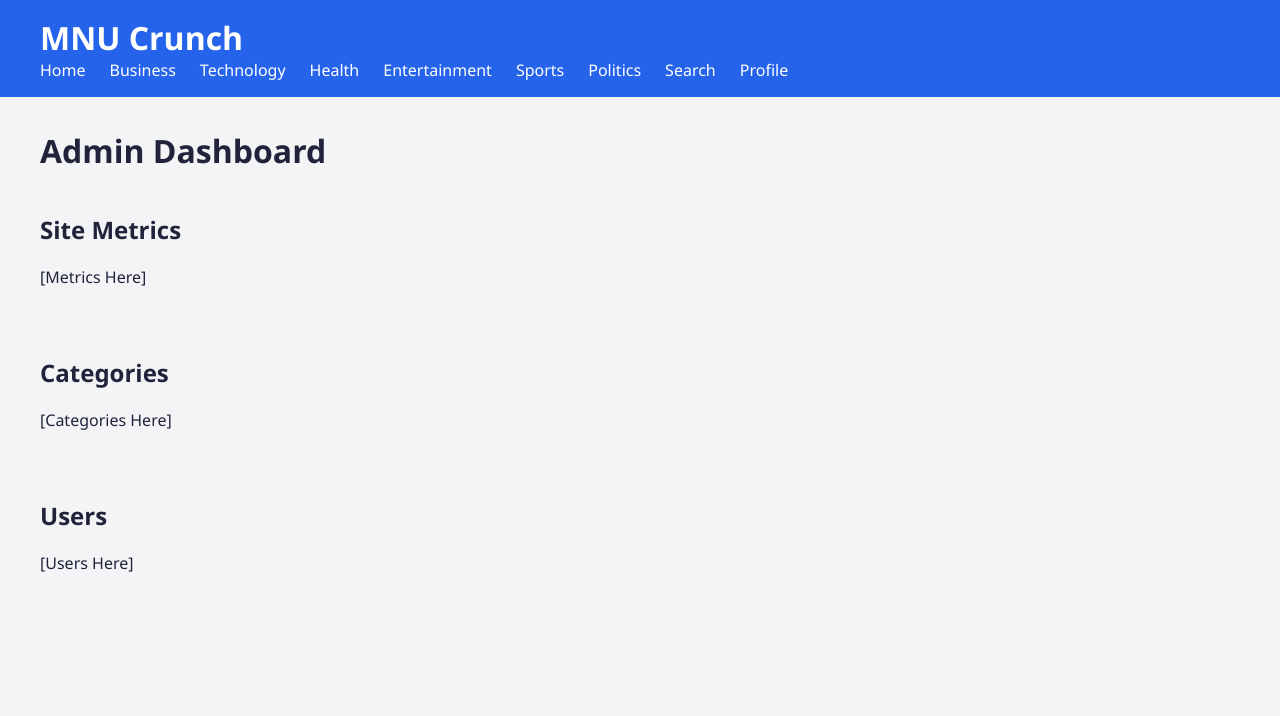
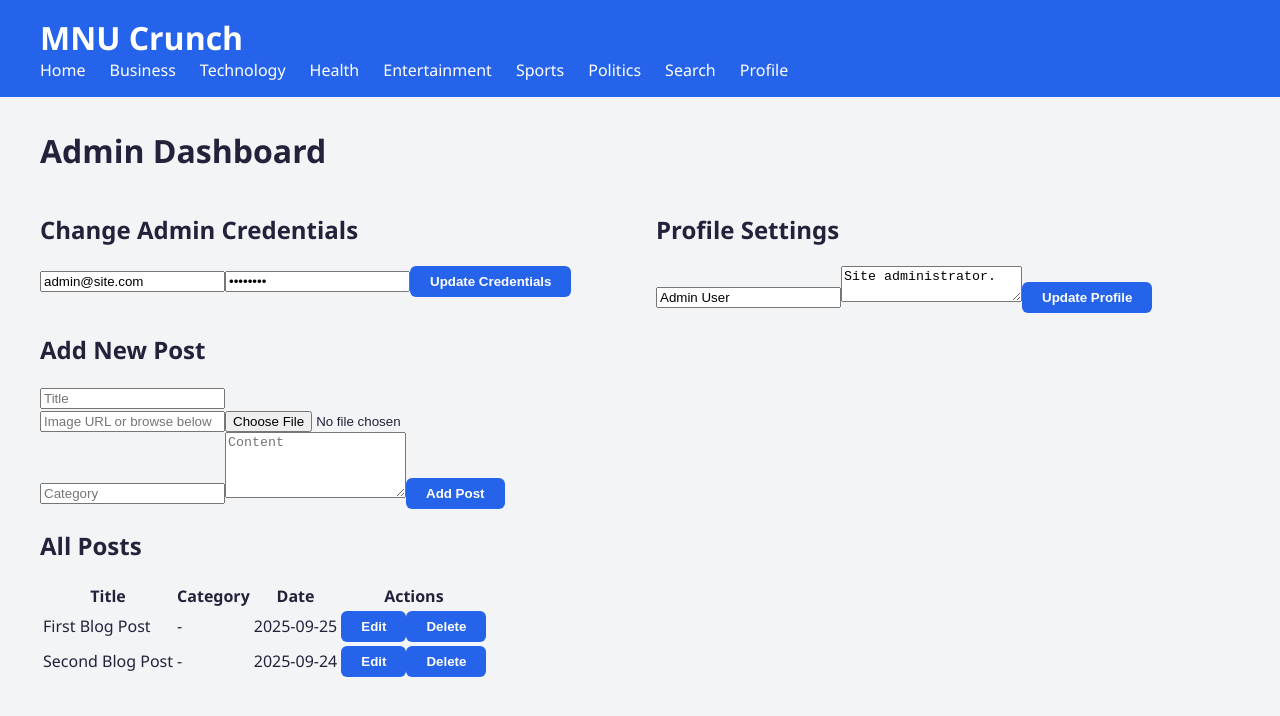
Before and after one commit to Okalmary254/mnu-tech-crunch, a React (Create React App) app: page /admin in a window 1280 px wide. Shown: the top 716 px of the page. Built offline with nearby package versions, Linux system fonts and the light colour scheme.

Commit message:
fixed reaction

```diff
--- a/src/pages/AdminDashboard.jsx
+++ b/src/pages/AdminDashboard.jsx
@@ -1,24 +1,152 @@
-import React from "react";
+import React, { useState } from "react";
+import { posts as initialPosts } from "../data";
+
 
 const AdminDashboard = () => {
+  const [admin, setAdmin] = useState({
+    email: "admin@site.com",
+    password: "admin123",
+    name: "Admin User"
+  });
+  const [profile, setProfile] = useState({
+    name: "Admin User",
+    bio: "Site administrator."
+  });
+  const [posts, setPosts] = useState(initialPosts);
+  const [editingPost, setEditingPost] = useState(null);
+  const [newPost, setNewPost] = useState({ title: "", content: "", image: "", category: "" });
+  const [imageFile, setImageFile] = useState(null);
+
+  // Admin credential change
+  const handleAdminChange = (e) => {
+    setAdmin({ ...admin, [e.target.name]: e.target.value });
+  };
+  const handleAdminSubmit = (e) => {
+    e.preventDefault();
+    alert("Admin credentials updated (mock only)");
+  };
+
+  // Profile change
+  const handleProfileChange = (e) => {
+    setProfile({ ...profile, [e.target.name]: e.target.value });
+  };
+  const handleProfileSubmit = (e) => {
+    e.preventDefault();
+    alert("Profile updated (mock only)");
+  };
+
+  // Add/Edit Post
+  const handlePostChange = (e) => {
+    setNewPost({ ...newPost, [e.target.name]: e.target.value });
+  };
+  const handleImageChange = (e) => {
+    const file = e.target.files[0];
+    if (file) {
+      setImageFile(file);
+      const reader = new FileReader();
+      reader.onloadend = () => {
+        setNewPost((prev) => ({ ...prev, image: reader.result }));
+      };
+      reader.readAsDataURL(file);
+    }
+  };
+  const handleAddPost = (e) => {
+    e.preventDefault();
+    if (!newPost.title || !newPost.content) return;
+    const newAddedPost = {
+      ...newPost,
+      id: Date.now(),
+      author: admin.name,
+      date: new Date().toLocaleString(),
+      excerpt: newPost.content.slice(0, 60) + "..."
+    };
+    const updatedPosts = [...posts, newAddedPost];
+    setPosts(updatedPosts);
+    localStorage.setItem("posts", JSON.stringify(updatedPosts));
+    setNewPost({ title: "", content: "", image: "", category: "" });
+    setImageFile(null);
+  };
+  const handleEditPost = (post) => {
+    setEditingPost(post);
+    setNewPost(post);
+  };
+  const handleUpdatePost = (e) => {
+    e.preventDefault();
+    const updated = posts.map((p) => (p.id === editingPost.id ? { ...editingPost, ...newPost } : p));
+    setPosts(updated);
+    localStorage.setItem("posts", JSON.stringify(updated));
+    setEditingPost(null);
+    setNewPost({ title: "", content: "", image: "", category: "" });
+  };
+  const handleDeletePost = (id) => {
+    if (window.confirm("Delete this post?")) {
+      const updated = posts.filter((p) => p.id !== id);
+      setPosts(updated);
+      localStorage.setItem("posts", JSON.stringify(updated));
+    }
+  };
+
   return (
     <div className="container mx-auto px-4 py-8">
       <h1 className="text-3xl font-bold mb-6">Admin Dashboard</h1>
-      <div className="grid grid-cols-1 md:grid-cols-3 gap-6 mb-8">
-        <div className="bg-white rounded-lg shadow p-6 text-center">
-          <h2 className="text-lg font-semibold mb-2">Site Metrics</h2>
-          <p className="text-2xl font-bold text-blue-600">[Metrics Here]</p>
+      <div className="grid grid-cols-1 md:grid-cols-2 gap-8 mb-8">
+        <div className="bg-white rounded-lg shadow p-6">
+          <h2 className="text-lg font-semibold mb-2">Change Admin Credentials</h2>
+          <form onSubmit={handleAdminSubmit} className="space-y-2">
+            <input type="email" name="email" value={admin.email} onChange={handleAdminChange} className="w-full border rounded px-3 py-2 mb-2" placeholder="Admin Email" required />
+            <input type="password" name="password" value={admin.password} onChange={handleAdminChange} className="w-full border rounded px-3 py-2 mb-2" placeholder="Password" required />
+            <button type="submit" className="btn">Update Credentials</button>
+          </form>
         </div>
-        <div className="bg-white rounded-lg shadow p-6 text-center">
-          <h2 className="text-lg font-semibold mb-2">Categories</h2>
-          <p className="text-2xl font-bold text-green-600">[Categories Here]</p>
-        </div>
-        <div className="bg-white rounded-lg shadow p-6 text-center">
-          <h2 className="text-lg font-semibold mb-2">Users</h2>
-          <p className="text-2xl font-bold text-purple-600">[Users Here]</p>
+        <div className="bg-white rounded-lg shadow p-6">
+          <h2 className="text-lg font-semibold mb-2">Profile Settings</h2>
+          <form onSubmit={handleProfileSubmit} className="space-y-2">
+            <input type="text" name="name" value={profile.name} onChange={handleProfileChange} className="w-full border rounded px-3 py-2 mb-2" placeholder="Name" required />
+            <textarea name="bio" value={profile.bio} onChange={handleProfileChange} className="w-full border rounded px-3 py-2 mb-2" placeholder="Bio" rows={2} />
+            <button type="submit" className="btn">Update Profile</button>
+          </form>
         </div>
       </div>
-      {/* Add more admin features as needed */}
+      <div className="bg-white rounded-lg shadow p-6 mb-8">
+        <h2 className="text-lg font-semibold mb-4">{editingPost ? "Edit Post" : "Add New Post"}</h2>
+        <form onSubmit={editingPost ? handleUpdatePost : handleAddPost} className="space-y-2">
+          <input type="text" name="title" value={newPost.title} onChange={handlePostChange} className="w-full border rounded px-3 py-2 mb-2" placeholder="Title" required />
+          <div className="flex gap-2 mb-2">
+            <input type="text" name="image" value={newPost.image} onChange={handlePostChange} className="w-full border rounded px-3 py-2" placeholder="Image URL or browse below" />
+            <input type="file" accept="image/*" onChange={handleImageChange} className="border rounded px-3 py-2" />
+          </div>
+          <input type="text" name="category" value={newPost.category} onChange={handlePostChange} className="w-full border rounded px-3 py-2 mb-2" placeholder="Category" />
+          <textarea name="content" value={newPost.content} onChange={handlePostChange} className="w-full border rounded px-3 py-2 mb-2" placeholder="Content" rows={4} required />
+          <button type="submit" className="btn">{editingPost ? "Update Post" : "Add Post"}</button>
+          {editingPost && <button type="button" className="btn bg-gray-400 ml-2" onClick={() => { setEditingPost(null); setNewPost({ title: "", content: "", image: "", category: "" }); setImageFile(null); }}>Cancel</button>}
+        </form>
+      </div>
+      <div className="bg-white rounded-lg shadow p-6">
+        <h2 className="text-lg font-semibold mb-4">All Posts</h2>
+        <table className="w-full text-left">
+          <thead>
+            <tr>
+              <th className="py-2">Title</th>
+              <th className="py-2">Category</th>
+              <th className="py-2">Date</th>
+              <th className="py-2">Actions</th>
+            </tr>
+          </thead>
+          <tbody>
+            {posts.map((post) => (
+              <tr key={post.id} className="border-t">
+                <td className="py-2">{post.title}</td>
+                <td className="py-2">{post.category || "-"}</td>
+                <td className="py-2">{post.date}</td>
+                <td className="py-2">
+                  <button className="btn mr-2" onClick={() => handleEditPost(post)}>Edit</button>
+                  <button className="btn bg-red-500 hover:bg-red-600" onClick={() => handleDeletePost(post.id)}>Delete</button>
+                </td>
+              </tr>
+            ))}
+          </tbody>
+        </table>
+      </div>
     </div>
   );
 };
--- a/src/pages/Home.jsx
+++ b/src/pages/Home.jsx
@@ -1,8 +1,25 @@
+
+import React, { useEffect, useState } from "react";
 import PostCard from "../components/PostCard";
-import {posts} from "../data";
+import { posts as initialPosts } from "../data";
 import Header from "../components/Header";
 
+
 const Home = () => {
+    const [posts, setPosts] = useState(() => {
+        const saved = localStorage.getItem("posts");
+        return saved ? JSON.parse(saved) : initialPosts;
+    });
+
+    useEffect(() => {
+        const handleStorage = () => {
+            const saved = localStorage.getItem("posts");
+            if (saved) setPosts(JSON.parse(saved));
+        };
+        window.addEventListener("storage", handleStorage);
+        return () => window.removeEventListener("storage", handleStorage);
+    }, []);
+
     return (
         <div>
             <Header />
```
Also changed, not shown: src/components/PostCard.jsx (+117 -30 lines).
